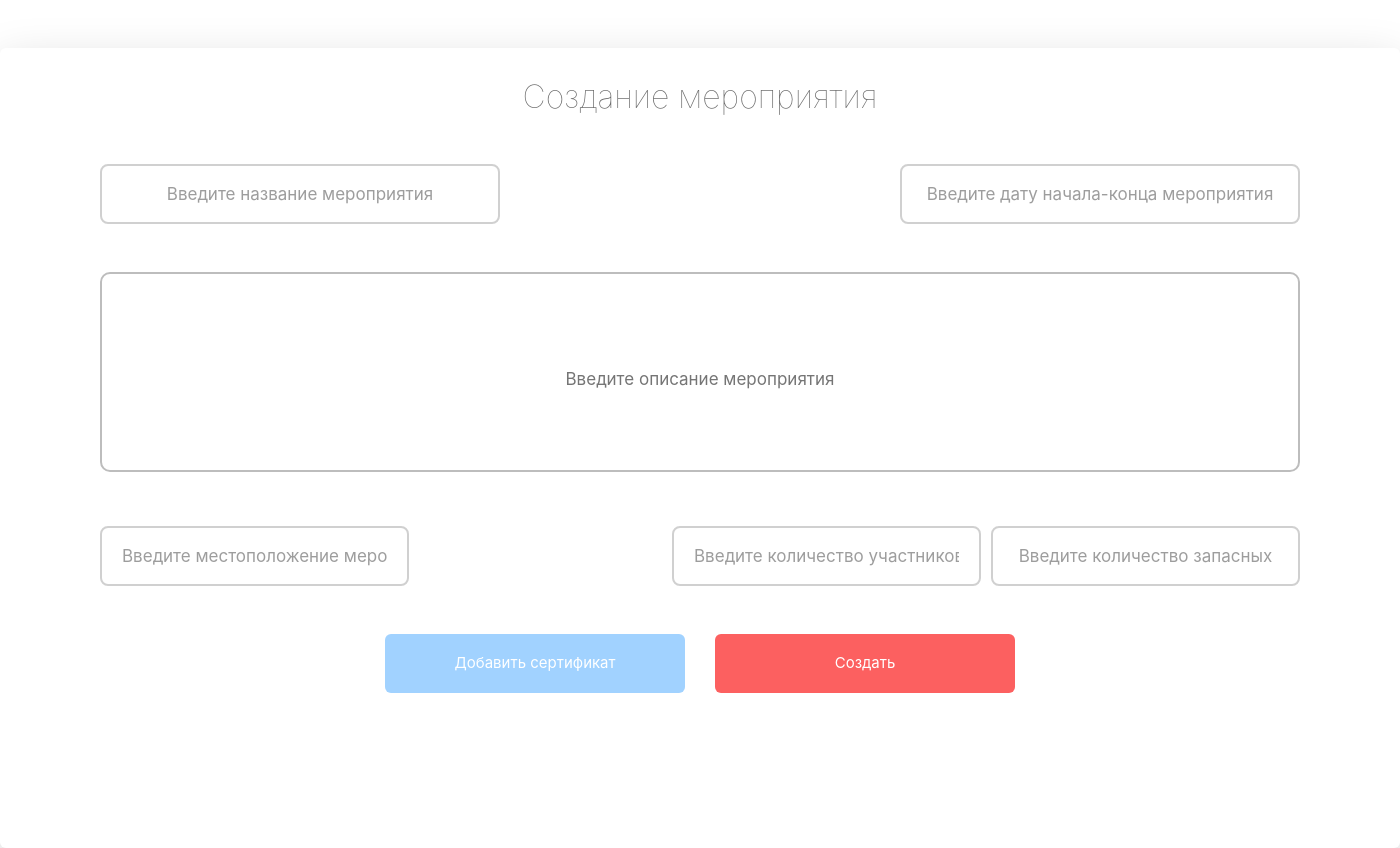
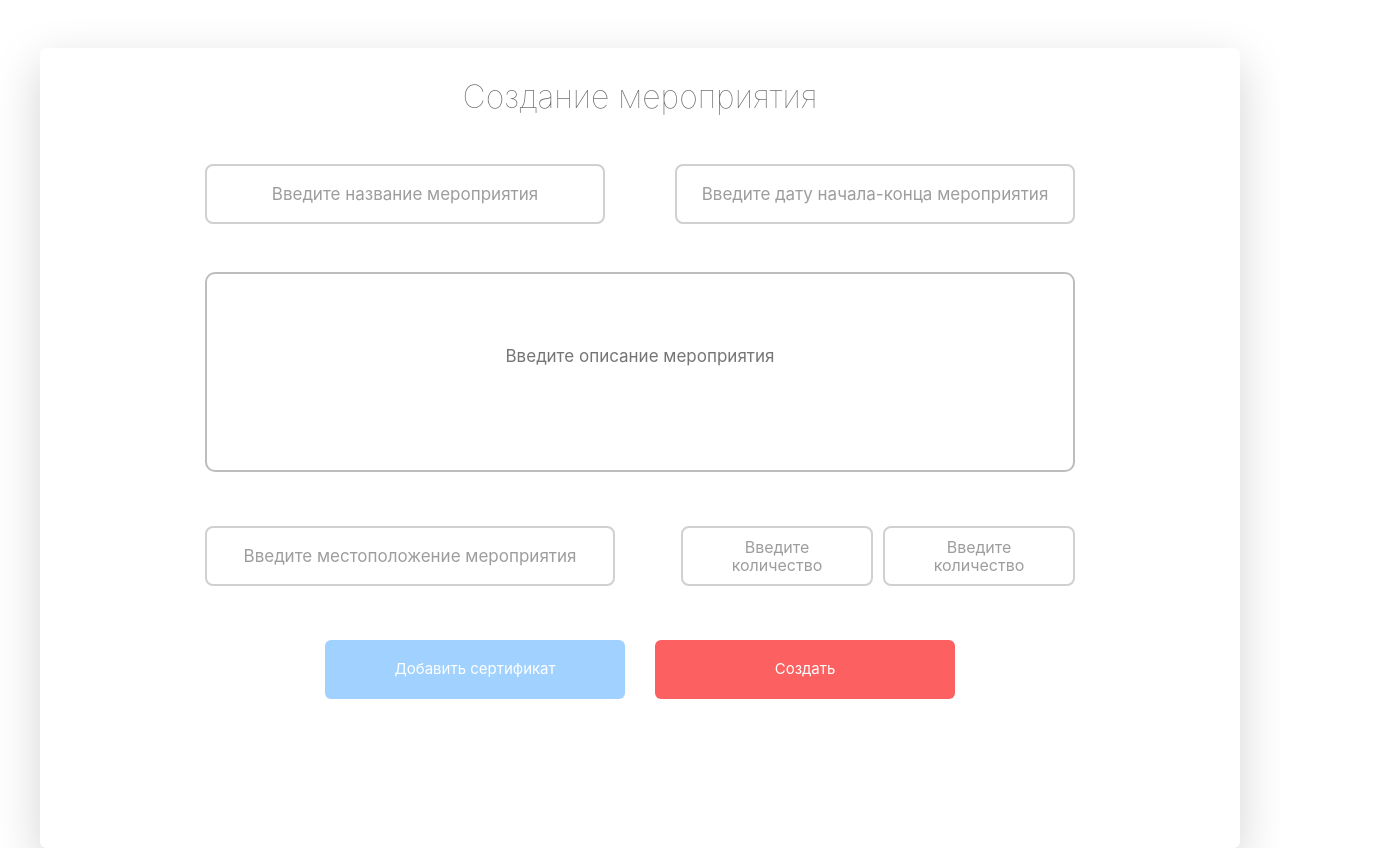
Before and after one commit to ZEFIROFF/volunteers-tspk, a React (Create React App) app: page /admin/create-event in a window 1280 px wide. Shown: the whole page, 1400 px wide, since content can reach past the window. Built offline with nearby package versions, Linux system fonts and the light colour scheme.

Commit message:
поправил страничку создания мероприятия

```diff
--- a/src/components/CreateEvent/Admin.js
+++ b/src/components/CreateEvent/Admin.js
@@ -12,12 +12,12 @@ const AdminCreateEvent = () => {
                 </div>
                 <textarea placeholder="Введите описание мероприятия" className="mt-5"></textarea>
                 <div className="d-flex justify-content-between mt-5">
-                    <div>
-                        <input placeholder="Введите местоположение мероприятия" type="text" className={s.input} />
-                    </div>
+                    <input placeholder="Введите местоположение мероприятия" type="text" className={`${s.input} ${s.bottom_left_input}`} />
                     <div className={s.bottom_right_inputs}>
-                        <input placeholder="Введите количество участников" type="text" className={s.input} />
-                        <input placeholder="Введите количество запасных" type="text" className={s.input} />
+                        <textarea placeholder="Введите количество
+                        участников" type="text" className={s.input}></textarea>
+                        <textarea placeholder="Введите количество
+                        запасных" type="text" className={s.input}></textarea>
                     </div>
                 </div>
                 <div className={"mt-5 d-flex justify-content-center " + s.buttons}>
--- a/src/components/CreateEvent/CreateEvent.module.css
+++ b/src/components/CreateEvent/CreateEvent.module.css
@@ -1,7 +1,7 @@
 .main_box {
     height: 800px;
     margin: auto;
-    width: 1400px;
+    width: 1200px;
     border-radius: 6px;
 }
 
@@ -14,7 +14,7 @@
 }
 
 .inputs {
-    max-width: 1200px;
+    max-width: 870px;
     margin: auto;
 }
 
@@ -44,19 +44,34 @@ textarea::placeholder {
     border-radius: 8px;
     opacity: 70%;
     padding: 10px 20px;
+    resize: none;
+    overflow: hidden;
 }
 
 .input::placeholder {
     width: 100%;
+    height: 100%;
     text-align: center;
+    vertical-align: middle;
+    margin: 0;
+    padding: 0;
 }
 
 .top_input {
     width: 400px;
 }
 
-.bottom_right_inputs {
-    margin-left: 10px;
+.bottom_right_inputs > textarea {
+    width: 192px;
+}
+
+.bottom_right_inputs > textarea::placeholder {
+    font-size: 16px;
+    line-height: 18px;
+}
+
+.bottom_left_input {
+    width: 410px;
 }
 
 .btn {
@@ -90,6 +105,6 @@ textarea::placeholder {
     margin-left: 30px;
 }
 
-.bottom_right_inputs > input:not(:first-child) {
+.bottom_right_inputs > textarea:not(:first-child) {
     margin-left: 10px;
 }
```
